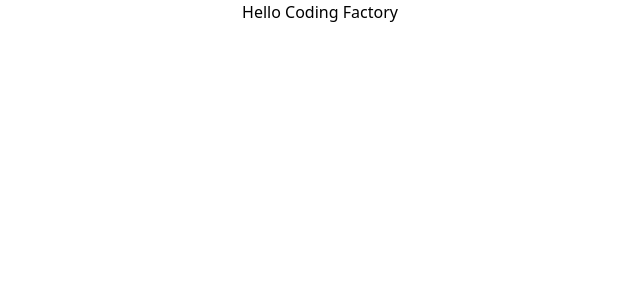
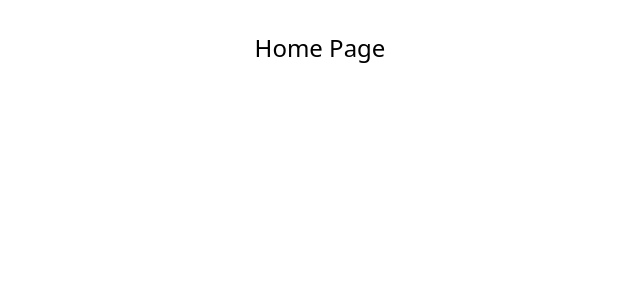
Before and after one commit to mariosmorfo/cf7-components-intro, a React (Vite) app: page / in a window 1280 px wide. Shown: the top 300 px of the page, without its empty margins (320-960 px from the left). Built offline with nearby package versions, Linux system fonts and the light colour scheme.

Commit message:
feat: add document titles

```diff
--- a/src/pages/HomePage.tsx
+++ b/src/pages/HomePage.tsx
@@ -1,8 +1,14 @@
+import {useEffect} from "react";
+
 const HomePage = () => {
-    return(
+    useEffect(()=>{
+        document.title = "CF7 Home Page";
+    }, []);
+
+    return (
         <>
-            <h1 className="text-bold text-black text-center">Hello Coding Factory</h1>
+            <h1 className="text-bold text-2xl text-center mt-8">Home Page</h1>
         </>
     )
-}
+};
 export default HomePage;
```
